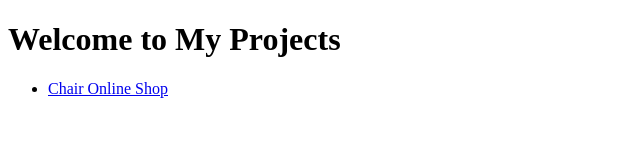
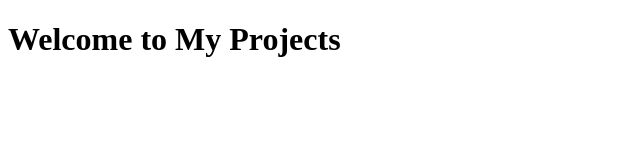
Before and after one commit to CodeFaezeh/Self-Projects, a plain HTML site: page address.html in a window 1280 px wide. Shown: the whole page, without its empty margins (0-640 px from the left). Drawn offline with Linux system fonts and the light colour scheme.

Commit message:
Update address.html

```diff
--- a/address.html
+++ b/address.html
@@ -9,7 +9,7 @@
     <h1>Welcome to My Projects</h1>
     <ul>
 <!--         <li><a href="Self-Projects/final/">Final Project</a></li> -->
-        <li><a href="self-projects/Projects/In%20Progress%20/chair-onlineshop/index.html">Chair Online Shop</a></li>
-    </ul>
+<!--         <li><a href="self-projects/Projects/In%20Progress%20/chair-onlineshop/index.html">Chair Online Shop</a></li>
+    </ul> -->
 </body>
 </html>
```
